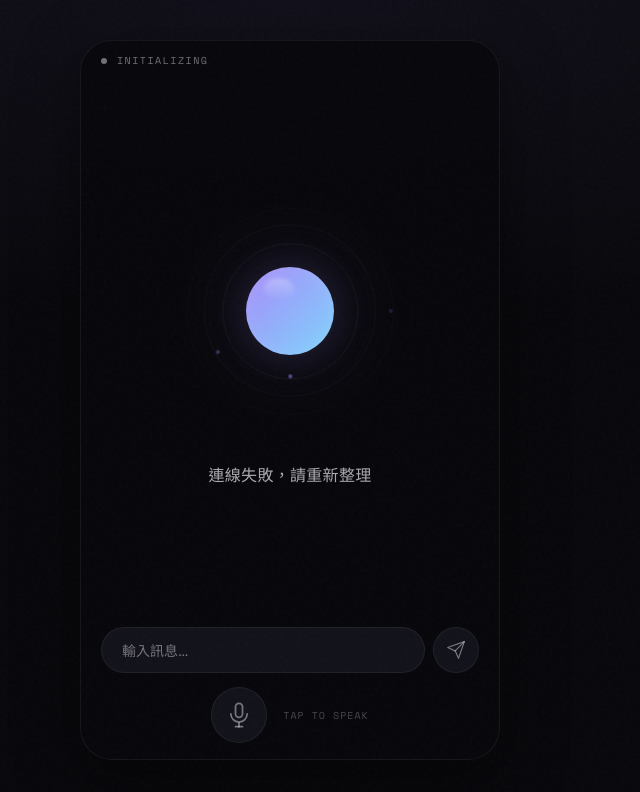
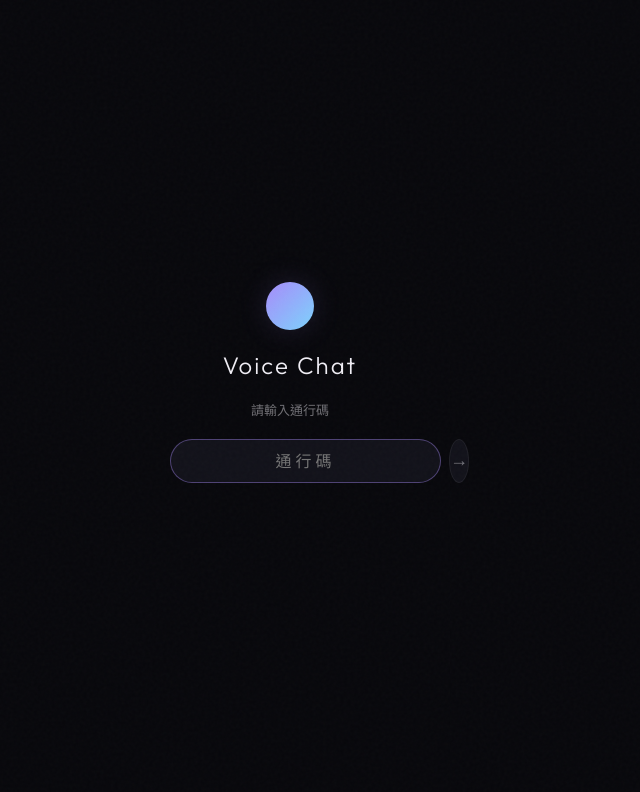
Before and after one commit to june-in-exile/Chat-With-May, a website: page public/index.html in a window 1280 px wide. Shown: the whole page, without its empty margins (350-990 px from the left). Drawn offline with nearby package versions, Linux system fonts and the light colour scheme; no server answers.

Commit message:
Add auth: password screen + API token protection

```diff
--- a/public/app.js
+++ b/public/app.js
@@ -224,7 +224,7 @@ async function sendToAI(text) {
 
     const res = await fetch(API_BASE + '/api/chat', {
       method: 'POST',
-      headers: { 'Content-Type': 'application/json' },
+      headers: { 'Content-Type': 'application/json', 'x-auth-token': authToken },
       body: JSON.stringify({ message: text }),
       signal: controller.signal,
     });
@@ -379,17 +379,68 @@ ui.textInput.addEventListener('keydown', (e) => {
   }
 });
 
+// ── Auth ──
+const authScreen = document.getElementById('auth-screen');
+const authInput = document.getElementById('auth-input');
+const authBtn = document.getElementById('auth-btn');
+const authError = document.getElementById('auth-error');
+
+let authToken = localStorage.getItem('vc_token') || '';
+
+async function verifyAuth(token) {
+  try {
+    const res = await fetch(API_BASE + '/api/auth', {
+      method: 'POST',
+      headers: { 'Content-Type': 'application/json' },
+      body: JSON.stringify({ token }),
+    });
+    const data = await res.json();
+    return data.ok === true;
+  } catch {
+    return false;
+  }
+}
+
+function showApp() {
+  authScreen.classList.add('hidden');
+  document.getElementById('app').classList.remove('hidden');
+  detectSpeechSupport();
+  setMode('idle');
+}
+
+async function handleAuth() {
+  const token = authInput.value.trim();
+  if (!token) return;
+  authBtn.disabled = true;
+  authError.textContent = '';
+
+  if (await verifyAuth(token)) {
+    authToken = token;
+    localStorage.setItem('vc_token', token);
+    showApp();
+  } else {
+    authError.textContent = '通行碼錯誤';
+    authInput.value = '';
+    authInput.focus();
+  }
+  authBtn.disabled = false;
+}
+
+authBtn.addEventListener('click', handleAuth);
+authInput.addEventListener('keydown', (e) => {
+  if (e.key === 'Enter') handleAuth();
+});
+
 // ── Init ──
 async function init() {
-  detectSpeechSupport();
-  try {
-    const res = await fetch(API_BASE + '/api/health');
-    const data = await res.json();
-    if (data.status === 'ok') {
-      setMode('idle');
-    }
-  } catch {
-    showError('連線失敗，請重新整理');
+  // Try stored token first
+  if (authToken && await verifyAuth(authToken)) {
+    showApp();
+  } else {
+    localStorage.removeItem('vc_token');
+    authToken = '';
+    authScreen.classList.remove('hidden');
+    authInput.focus();
   }
 }
 
--- a/public/index.html
+++ b/public/index.html
@@ -12,7 +12,21 @@
   <link rel="stylesheet" href="/style.css">
 </head>
 <body>
-  <div id="app">
+  <!-- Auth screen -->
+  <div id="auth-screen">
+    <div id="auth-box">
+      <div class="auth-orb"></div>
+      <h1>Voice Chat</h1>
+      <p>請輸入通行碼</p>
+      <div id="auth-input-row">
+        <input id="auth-input" type="password" placeholder="通行碼" autocomplete="off" />
+        <button id="auth-btn">→</button>
+      </div>
+      <p id="auth-error"></p>
+    </div>
+  </div>
+
+  <div id="app" class="hidden">
     <div id="status-bar">
       <div id="status-indicator"></div>
       <span id="status-text">INITIALIZING</span>
--- a/public/style.css
+++ b/public/style.css
@@ -75,6 +75,99 @@ body::after {
   background: radial-gradient(ellipse at center, rgba(167, 139, 250, 0.06) 0%, transparent 70%);
   pointer-events: none;
   z-index: 0;
+}
+
+/* ── Auth screen ── */
+#auth-screen {
+  position: fixed;
+  inset: 0;
+  z-index: 100;
+  display: flex;
+  align-items: center;
+  justify-content: center;
+  background: var(--bg);
+}
+
+#auth-screen.hidden { display: none; }
+
+#auth-box {
+  display: flex;
+  flex-direction: column;
+  align-items: center;
+  gap: 20px;
+  padding: 40px;
+}
+
+#auth-box .auth-orb {
+  width: 48px;
+  height: 48px;
+  border-radius: 50%;
+  background: linear-gradient(135deg, var(--accent), var(--accent-2));
+  box-shadow: 0 0 30px var(--accent-glow);
+}
+
+#auth-box h1 {
+  font-family: 'Outfit', sans-serif;
+  font-weight: 300;
+  font-size: 24px;
+  letter-spacing: 2px;
+  color: var(--text);
+}
+
+#auth-box > p {
+  font-size: 13px;
+  color: var(--text-dim);
+}
+
+#auth-input-row {
+  display: flex;
+  gap: 8px;
+  width: 240px;
+}
+
+#auth-input {
+  flex: 1;
+  height: 44px;
+  background: var(--surface);
+  border: 1px solid var(--border);
+  border-radius: 22px;
+  padding: 0 20px;
+  color: var(--text);
+  font-family: 'Outfit', sans-serif;
+  font-size: 16px;
+  outline: none;
+  text-align: center;
+  letter-spacing: 4px;
+  -webkit-appearance: none;
+}
+
+#auth-input:focus {
+  border-color: rgba(167, 139, 250, 0.4);
+}
+
+#auth-btn {
+  width: 44px;
+  height: 44px;
+  border-radius: 50%;
+  border: 1px solid var(--border);
+  background: var(--surface);
+  color: var(--text-dim);
+  font-size: 18px;
+  cursor: pointer;
+  transition: all 0.2s;
+}
+
+#auth-btn:active {
+  background: var(--accent);
+  color: white;
+  border-color: var(--accent);
+  transform: scale(0.93);
+}
+
+#auth-error {
+  color: var(--listening);
+  font-size: 12px;
+  min-height: 16px;
 }
 
 #app {
```
Also changed, not shown: server/index.js (+19 -1 lines).
